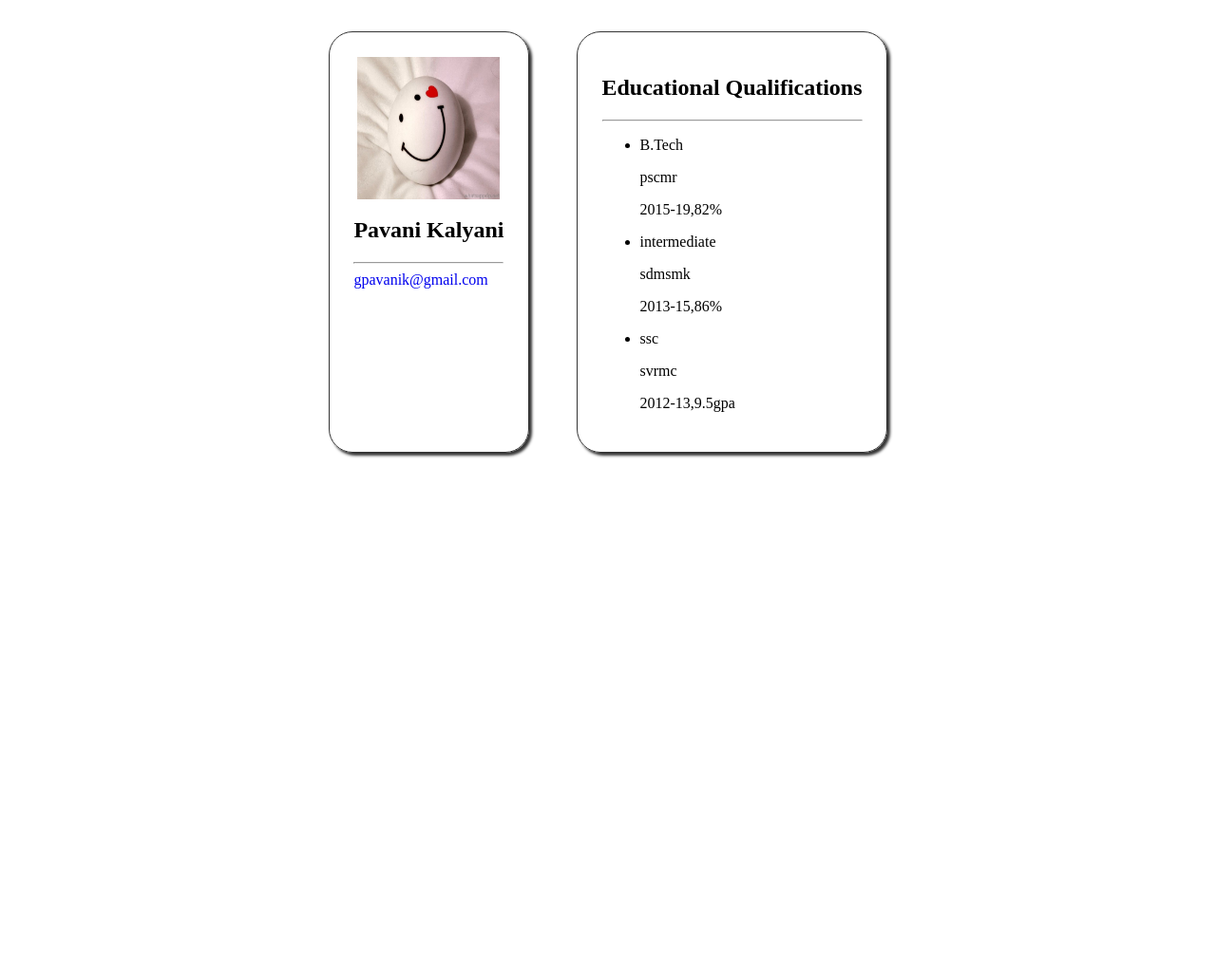
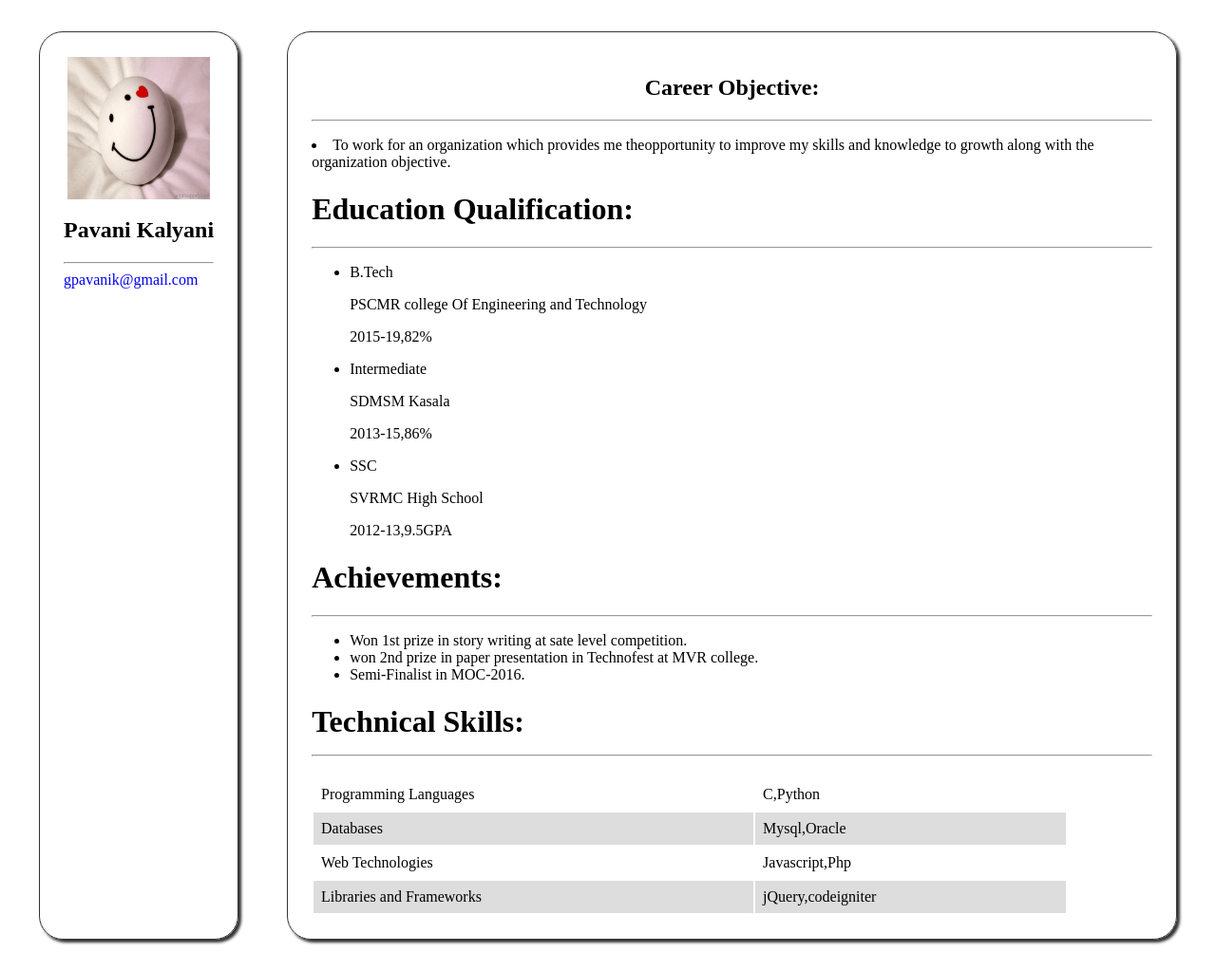
Before and after one commit to PavaniKalyani/Resume, a plain HTML site: page index.html in a window 1280 px wide. Shown: the whole page at 95% size. Before the commit the page ends 800 px from the top, so only its background shows below. Drawn offline with Linux system fonts and the light colour scheme.

Commit message:
third commit

```diff
--- a/data.json
+++ b/data.json
@@ -8,18 +8,52 @@
 "education":[
   {
     "degree":"B.Tech",
-    "institute":"pscmr",
+    "institute":"PSCMR college Of Engineering and Technology",
      "data":["2015-19","82%"]
   },
   {
-    "degree":"intermediate",
-    "institute":"sdmsmk",
+    "degree":"Intermediate",
+    "institute":"SDMSM Kasala",
      "data":["2013-15","86%"]
   },
   {
-    "degree":"ssc",
-    "institute":"svrmc",
-     "data":["2012-13","9.5gpa"]
+    "degree":"SSC",
+    "institute":"SVRMC High School",
+     "data":["2012-13","9.5GPA"]
+  }
+],
+"career":
+{
+  "info":"To work for an organization which provides me theopportunity to improve my skills and knowledge to growth along with the organization objective."
+},
+
+"achievements":[
+{
+  "name":"Won 1st prize in story writing at sate level competition."
+},
+{
+  "name":"won 2nd prize in paper presentation in Technofest at MVR college."
+},
+{
+  "name":"Semi-Finalist in MOC-2016."
+}
+],
+"skills":[
+  {
+    "name":"Programming Languages",
+    "data":["C","Python"]
+  },
+  {
+    "name":"Databases",
+    "data":["Mysql","Oracle"]
+  },
+  {
+    "name":"Web Technologies",
+    "data":["Javascript","Php"]
+  },
+  {
+    "name":"Libraries and Frameworks",
+    "data":["jQuery","codeigniter"]
   }
 ]
 }
--- a/main.js
+++ b/main.js
@@ -12,27 +12,71 @@ function loadJson(file,callback){
 loadJson("data.json",function(text){
   let data=JSON.parse(text);
   console.log(data);
+  fun_career(data.career);
   fun_education(data.education);
+  fun_achievements(data.achievements);
+  fun_skills(data.skills);
 });
+
 var div2=document.getElementById("child2");
-var h1=document.createElement("h2");
-h1.textContent="Educational Qualifications";
+function fun_career(car){
+  var h2=document.createElement("h2");
+  h2.textContent="Career Objective:";
+  div2.appendChild(h2);
+  var c1=document.createElement("hr");
+  div2.appendChild(c1);
+  var c1=document.createElement("ul");
+  div2.appendChild(c1);
+  var jj=document.createElement("li");
+  jj.textContent=car.info;
+ div2.appendChild(jj);
+}
+function fun_education(edu){
+  var h1=document.createElement("h1");
+  h1.textContent="Education Qualification:";
   div2.appendChild(h1);
-var hor=document.createElement("hr");
-div2.appendChild(hor);
-function fun_education(edu){
-
+  var list1=document.createElement("hr");
+  div2.appendChild(list1);
   var list=document.createElement("ul");
   div2.appendChild(list);
-  for(var i=0;i<edu.length;i++){
-    var listItem=document.createElement("li");
-    listItem.textContent=edu[i].degree;
-    list.appendChild(listItem);
-   var listItem1=document.createElement("p");
-    listItem1.textContent=edu[i].institute;
-    list.appendChild(listItem1);
-   var listItem2=document.createElement("p");
-    listItem2.textContent=edu[i].data;
-    list.appendChild(listItem2);
+  for (var i=0;i<edu.length;i++){
+      var listitem=document.createElement("li");
+      listitem.textContent=edu[i].degree;
+      list.appendChild(listitem);
+      var listitem1=document.createElement("p");
+      listitem1.textContent=edu[i].institute;
+      list.appendChild(listitem1);
+      var listitem2=document.createElement("p");
+      listitem2.textContent=edu[i].data;
+      list.appendChild(listitem2);
   }
 }
+function fun_achievements(ach){
+  var h1=document.createElement("h1");
+  h1.textContent="Achievements:";
+  div2.appendChild(h1);
+  var list1=document.createElement("hr");
+  div2.appendChild(list1);
+  var list=document.createElement("ul");
+  div2.appendChild(list);
+  for (var i=0;i<ach.length;i++){
+      var listitem=document.createElement("li");
+      listitem.innerHTML=ach[i].name;
+      list.appendChild(listitem);
+
+  }
+}
+function fun_skills(tech){
+  var heading=document.createElement("h1");
+  heading.textContent="Technical Skills:";
+  div2.appendChild(heading);
+  var hr=document.createElement("hr");
+  heading.appendChild(hr);
+  var tr="";
+  var table=document.createElement("table");
+  div2.appendChild(table);
+  for(var i=0;i<tech.length;i++){
+    tr+="<tr><td>"+tech[i].name+"</td><td>"+tech[i].data+"</td></tr>";
+  }
+  table.innerHTML=tr;
+}
--- a/styles/style.css
+++ b/styles/style.css
@@ -1,3 +1,14 @@
+table{
+  width:90%;
+  box-shadow: :3px 3px 3px #ddd;
+}
+td{
+  padding:1%;
+}
+tr:nth-child(even){
+background: #ddd;
+
+}
 a{
   text-decoration: none;
 }
```
Lines whose indentation alone changed are shown as unchanged.
